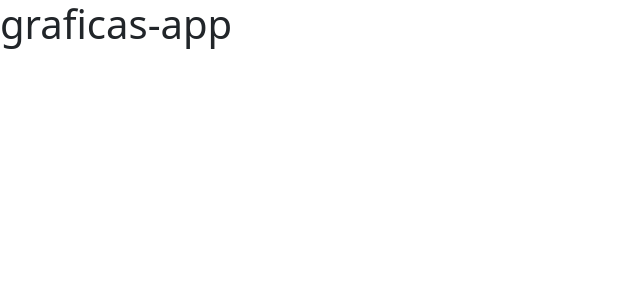
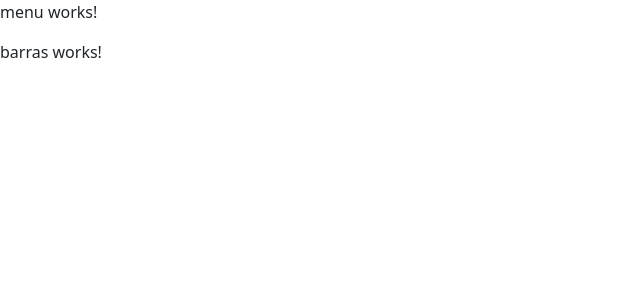
Before and after one commit to EdsonJSF/angular-graficas-app, an Angular app: page /graficas/barra in a window 1280 px wide. Before the commit this address led to /. Shown: the top 300 px of the page, without its empty margins (0-640 px from the left). Built offline with nearby package versions, Linux system fonts and the light colour scheme.

Commit message:
Shared Module, Rutas y LazyLoad

```diff
--- a/src/app/app-routing.module.ts
+++ b/src/app/app-routing.module.ts
@@ -1,7 +1,14 @@
 import { NgModule } from '@angular/core';
 import { RouterModule, Routes } from '@angular/router';
 
-const routes: Routes = [];
+const routes: Routes = [
+  {
+    path: 'graficas',
+    loadChildren: () =>
+      import('./graficas/graficas.module').then((m) => m.GraficasModule),
+  },
+  { path: '**', redirectTo: 'graficas' },
+];
 
 @NgModule({
   imports: [RouterModule.forRoot(routes)],
--- a/src/app/app.component.html
+++ b/src/app/app.component.html
@@ -1 +1,3 @@
-<h1>{{ title }}</h1>
+<app-menu></app-menu>
+
+<router-outlet></router-outlet>
--- a/src/app/app.module.ts
+++ b/src/app/app.module.ts
@@ -3,10 +3,11 @@ import { BrowserModule } from '@angular/platform-browser';
 
 import { AppRoutingModule } from './app-routing.module';
 import { AppComponent } from './app.component';
+import { SharedModule } from './shared/shared.module';
 
 @NgModule({
   declarations: [AppComponent],
-  imports: [BrowserModule, AppRoutingModule],
+  imports: [BrowserModule, AppRoutingModule, SharedModule],
   providers: [],
   bootstrap: [AppComponent],
 })
--- a/src/app/graficas/graficas-routing.module.ts
+++ b/src/app/graficas/graficas-routing.module.ts
@@ -1,7 +1,23 @@
 import { NgModule } from '@angular/core';
 import { RouterModule, Routes } from '@angular/router';
 
-const routes: Routes = [];
+import { BarrasComponent } from './pages/barras/barras.component';
+import { BarrasDobleComponent } from './pages/barras-doble/barras-doble.component';
+import { DonaComponent } from './pages/dona/dona.component';
+import { DonaHttpComponent } from './pages/dona-http/dona-http.component';
+
+const routes: Routes = [
+  {
+    path: '',
+    children: [
+      { path: 'barra', component: BarrasComponent },
+      { path: 'barra-doble', component: BarrasDobleComponent },
+      { path: 'dona', component: DonaComponent },
+      { path: 'dona-http', component: DonaHttpComponent },
+      { path: '**', redirectTo: 'barra' },
+    ],
+  },
+];
 
 @NgModule({
   imports: [RouterModule.forChild(routes)],
--- a/src/app/shared/shared.module.ts
+++ b/src/app/shared/shared.module.ts
@@ -2,8 +2,11 @@ import { NgModule } from '@angular/core';
 import { CommonModule } from '@angular/common';
 import { MenuComponent } from './components/menu/menu.component';
 
+const importExport = [MenuComponent];
+
 @NgModule({
-  declarations: [MenuComponent],
+  declarations: [importExport],
   imports: [CommonModule],
+  exports: [importExport],
 })
 export class SharedModule {}
```
